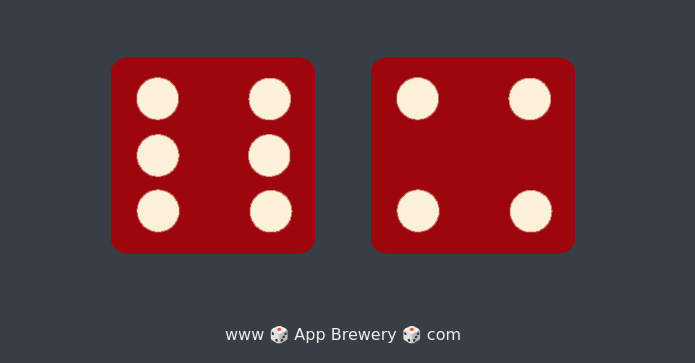
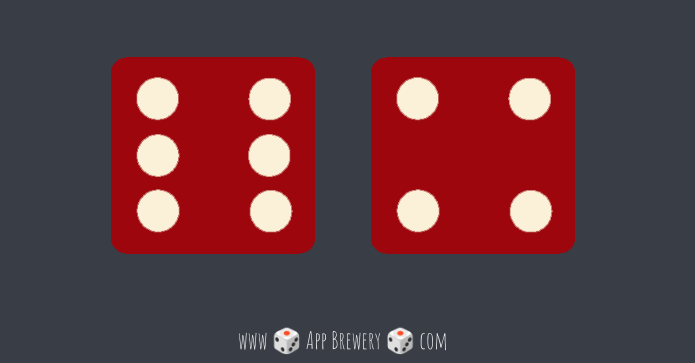
Before and after one commit to dayna-schlenk/dicee-game, a plain HTML site: page dicee.html in a window 1280 px wide. Shown: the part 506-869 px from the top of the page, without its empty margins (297-992 px from the left). Drawn offline with Linux system fonts and the light colour scheme.

Commit message:
Change font in footer

```diff
--- a/styles/styles.css
+++ b/styles/styles.css
@@ -37,6 +37,6 @@ footer {
   margin-top: 5%;
   color: #EEEEEE;
   text-align: center;
-  font-family: 'Indie Flower', cursive;
-
+  font-family: 'Amatic SC', cursive;
+  font-size: 1.5rem;
 }
```
